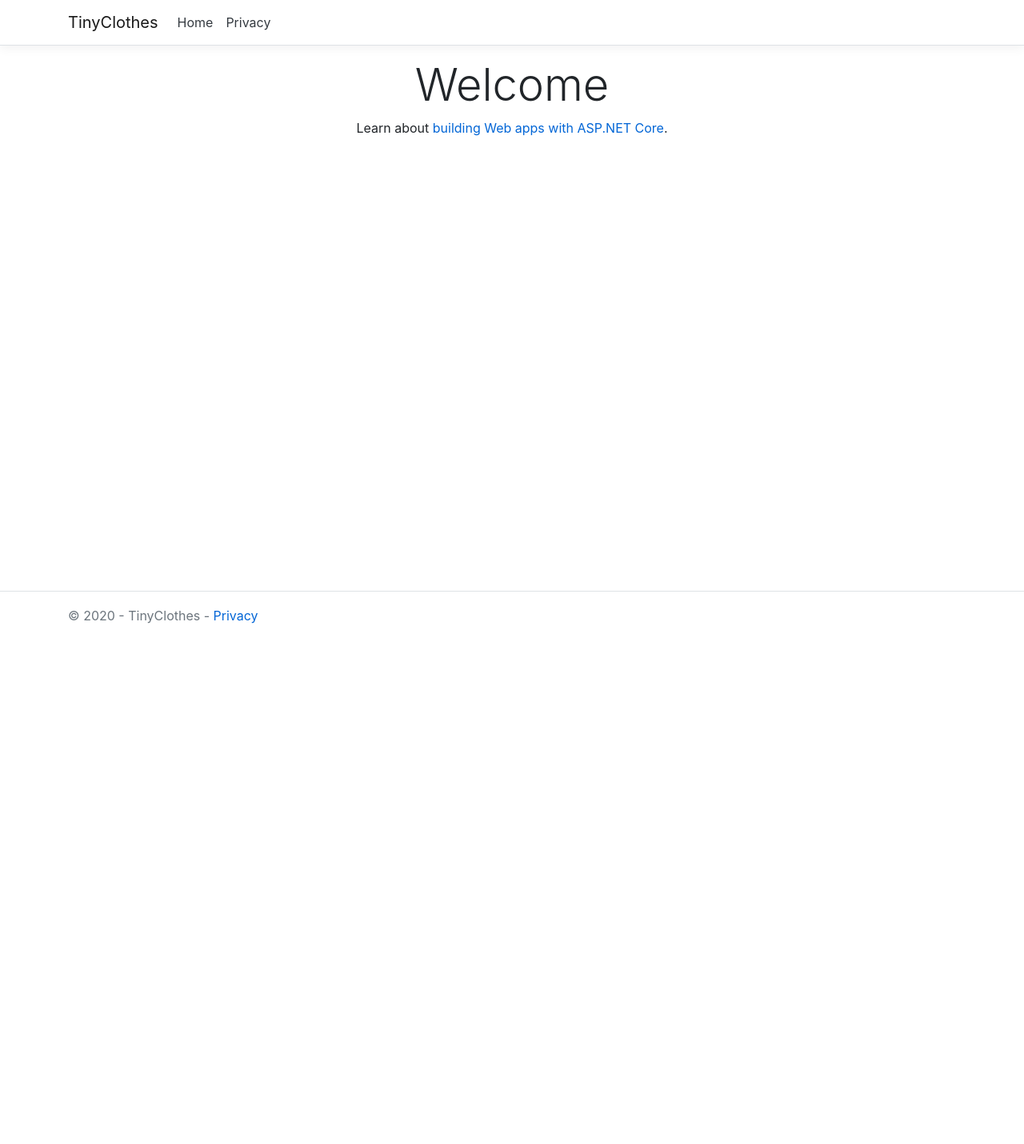
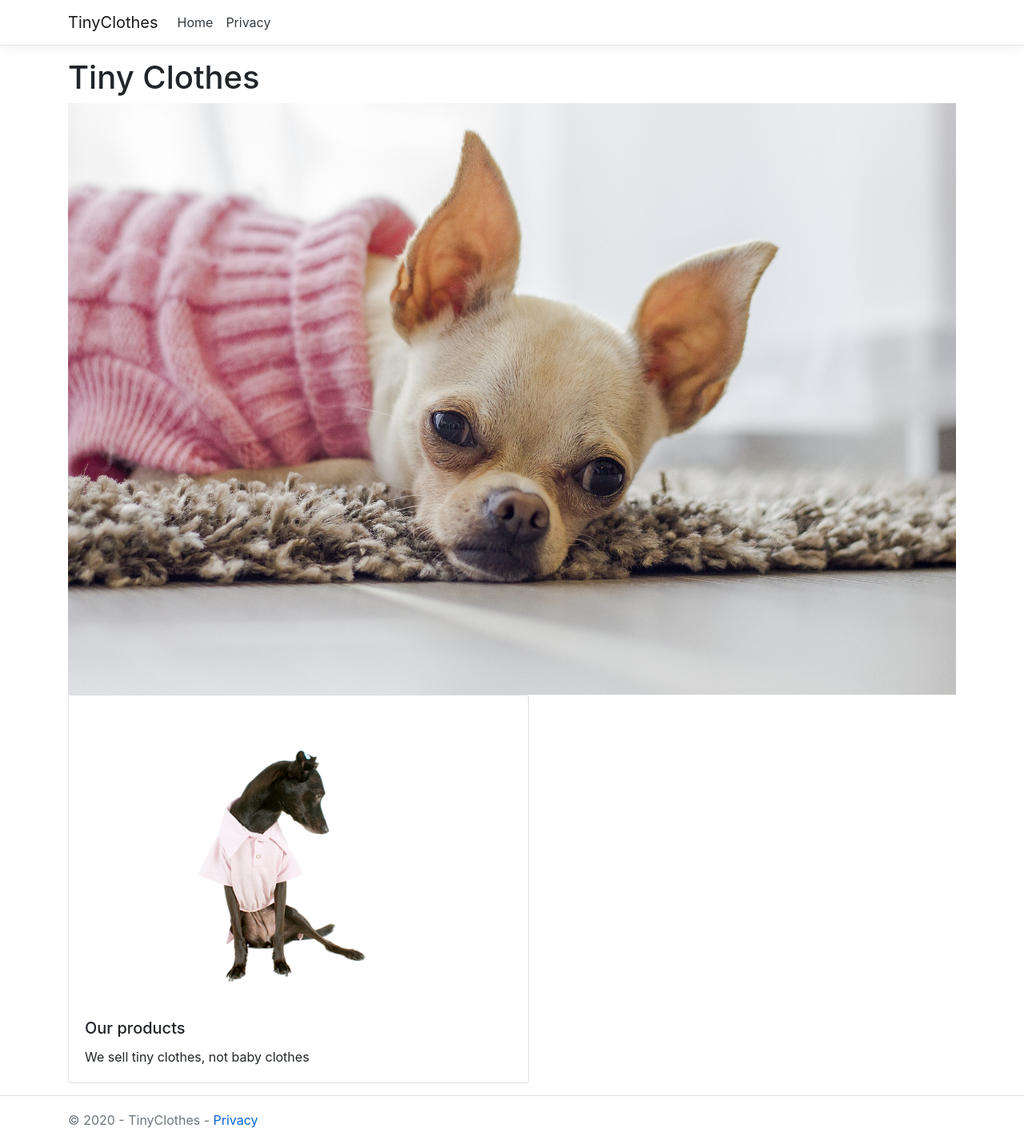
Before and after one commit to greeneteenee/tinyclothesshopping, an ASP.NET Core app: page / in a window 1280 px wide. Shown: the whole page at 80% size. Before the commit the page ends 780 px from the top, so only its background shows below. Run offline with ASP.NET Core 8, Linux system fonts and the light colour scheme.

Commit message:
Added content to hompage

```diff
--- a/TinyClothes/Views/Home/Index.cshtml
+++ b/TinyClothes/Views/Home/Index.cshtml
@@ -1,8 +1,14 @@
 @{
-    ViewData["Title"] = "Home Page";
+    ViewData["Title"] = "Welcome to Tiny Clothes";
 }
 
-<div class="text-center">
-    <h1 class="display-4">Welcome</h1>
-    <p>Learn about <a href="https://docs.microsoft.com/aspnet/core">building Web apps with ASP.NET Core</a>.</p>
+<h1>Tiny Clothes</h1>
+<img src="~/images/chihuahua-2769980_1920.jpg" class="img-fluid" alt="Chihuahua wearing pink sweater">
+
+<div class="card" style="width: 36rem;">
+    <img src="~/images/dog-2423581_640.png" class="card-img-top" alt="Chihuahua wearing pink sweater" />
+    <div class="card-body">
+    <h5 class="card-title">Our products</h5>
+    <p class="card-text">We sell tiny clothes, not baby clothes</p>
+    </div>
 </div>
```
Also changed, not shown: TinyClothes/wwwroot/images/chihuahua-2769980_1920.jpg (added), TinyClothes/wwwroot/images/chihuahua-2769980_640.jpg (added), TinyClothes/wwwroot/images/chihuahuaWithPinkSweat.jpg (added), TinyClothes/wwwroot/images/dog-2423581_640.png (added).
